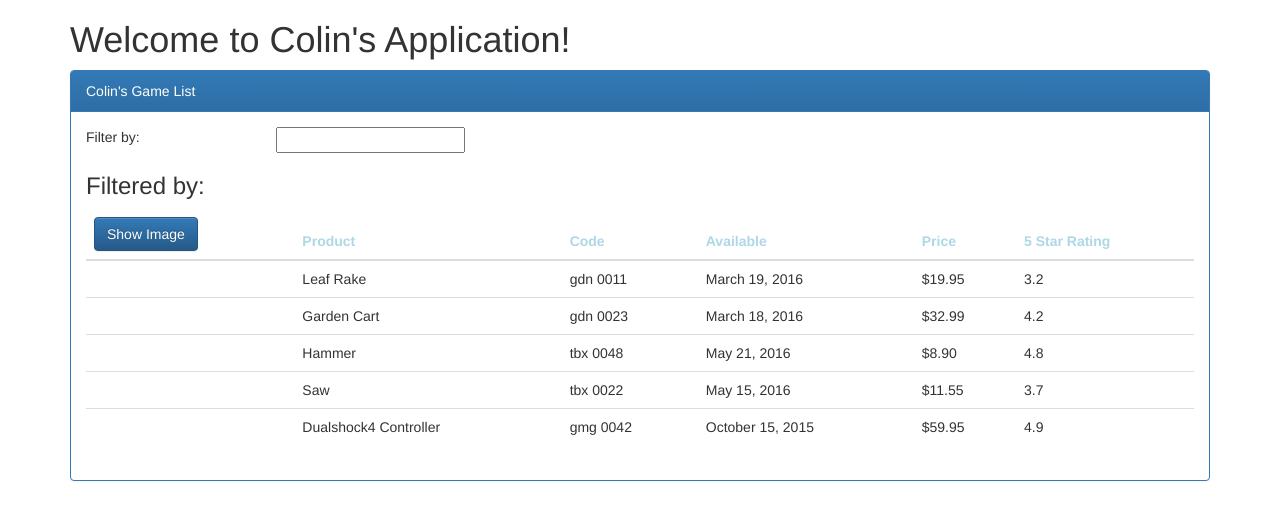
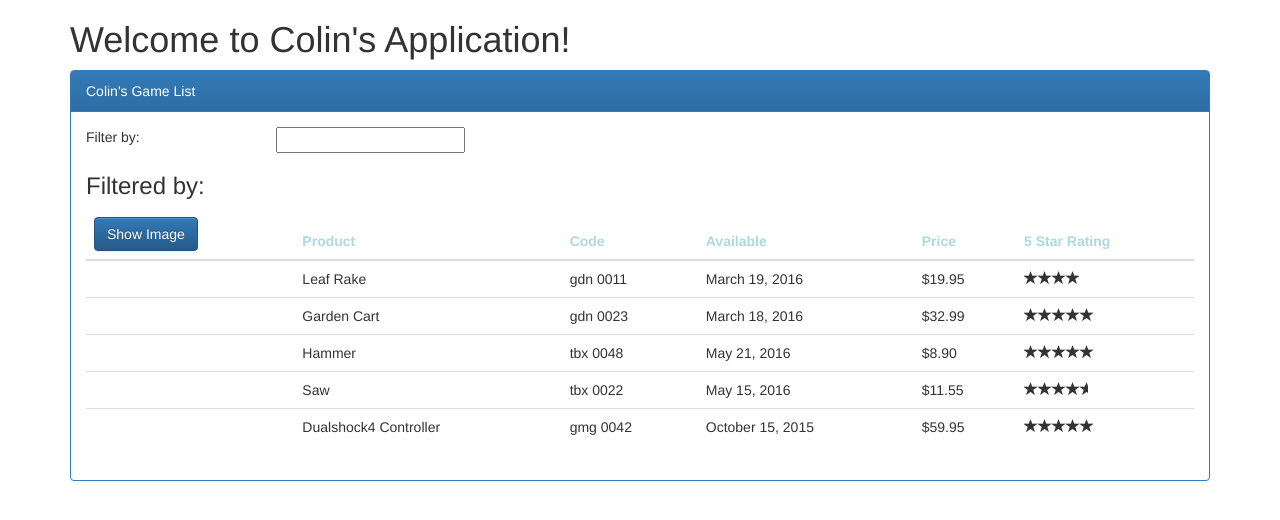
Before and after one commit to mosherc/AngularTutorial, an Angular app: page / in a window 1280 px wide. Shown: the top 520 px of the page. Built offline with nearby package versions, Linux system fonts and the light colour scheme.

Commit message:
Add star rating

```diff
--- a/src/app/app.module.ts
+++ b/src/app/app.module.ts
@@ -6,13 +6,15 @@ import {FormsModule} from '@angular/forms';
 import { AppComponent } from './app.component';
 import { ProductListComponent } from './products/product-list.component';
 import { ConvertToSpacesPipe } from './shared/convert-to-spaces.pipe';
+import { StarComponent } from './shared/star.component';
 
 
 @NgModule({
     declarations: [
         AppComponent,
         ProductListComponent,
-        ConvertToSpacesPipe
+        ConvertToSpacesPipe,
+        StarComponent
     ],
     imports: [
         BrowserModule,
--- a/src/app/products/product-list.component.html
+++ b/src/app/products/product-list.component.html
@@ -37,7 +37,7 @@
             <td>{{product.productCode | lowercase | convertToSpaces: '-'}}</td>
             <td>{{product.releaseDate}}</td>
             <td>{{product.price | currency:'USD':true:'1.2-2'}}</td>
-            <td>{{product.starRating}}</td>
+            <td><app-star [rating]="product.starRating"></app-star></td>
           </tr>
         </tbody>
       </table>
--- /dev/null
+++ b/src/app/shared/star.component.css
@@ -0,0 +1,6 @@
+.crop {
+  overflow: hidden;
+}
+div {
+  cursor: pointer;
+}
--- /dev/null
+++ b/src/app/shared/star.component.html
@@ -0,0 +1,9 @@
+<div class="crop" [style.width.px]="starWidth" [title]="rating">
+  <div style="width: 86px">
+    <span class="glyphicon glyphicon-star"></span>
+    <span class="glyphicon glyphicon-star"></span>
+    <span class="glyphicon glyphicon-star"></span>
+    <span class="glyphicon glyphicon-star"></span>
+    <span class="glyphicon glyphicon-star"></span>
+  </div>
+</div>
--- /dev/null
+++ b/src/app/shared/star.component.ts
@@ -0,0 +1,20 @@
+import { Component, OnChanges, Input } from '@angular/core';
+
+@Component({
+  selector: 'app-star',
+  templateUrl: 'star.component.html',
+  styleUrls: ['./star.component.css']
+})
+
+export class StarComponent implements OnChanges {
+
+  @Input() rating: number;
+  starWidth: number;
+
+  constructor() { }
+
+  ngOnChanges(): void {
+    this.starWidth = this.rating * 86/ 5;
+  }
+
+}
--- a/src/tsconfig.app.json
+++ b/src/tsconfig.app.json
@@ -4,7 +4,8 @@
     "outDir": "../out-tsc/app",
     "baseUrl": "./",
     "module": "es2015",
-    "types": []
+    "types": [],
+    "experimentalDecorators": true
   },
   "exclude": [
     "test.ts",
```
Also changed, not shown: src/tsconfig.json (added, +12 -0 lines), 1 other file (tests, documents, lock files or other folders).
